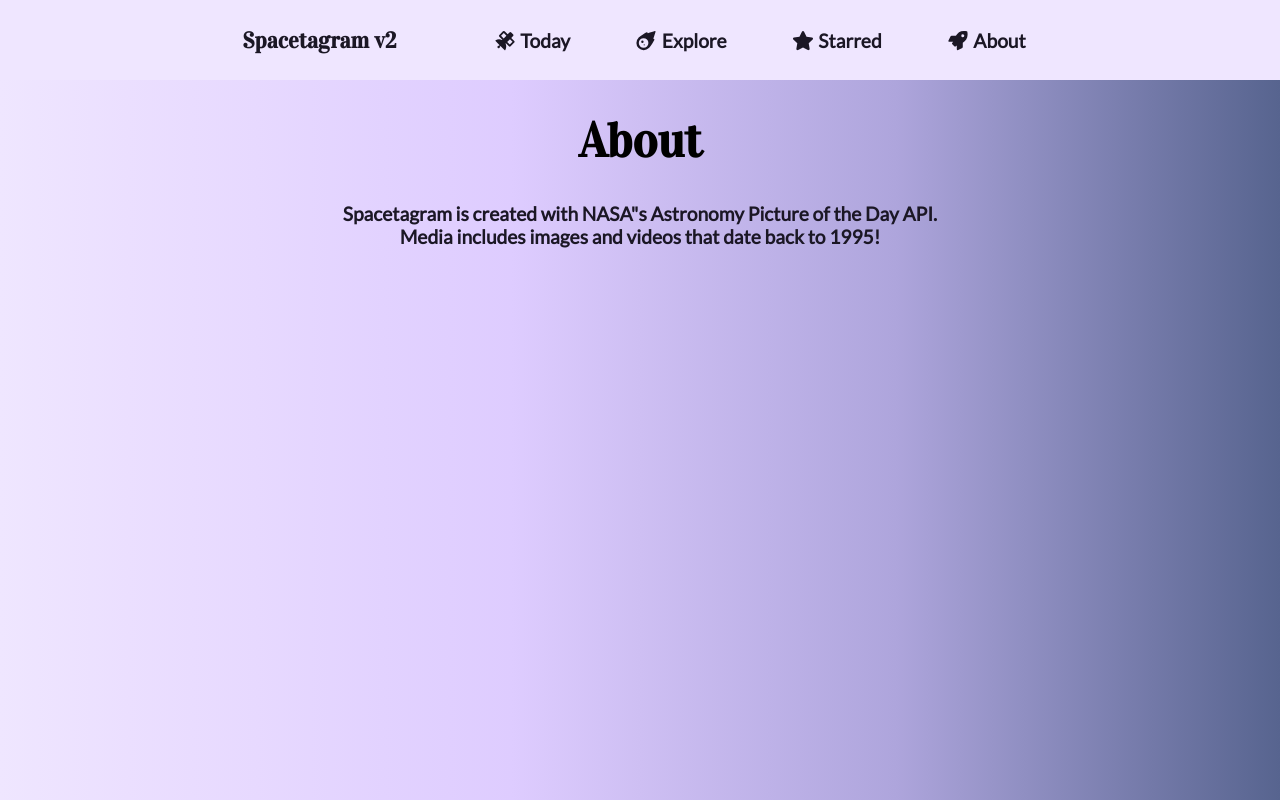
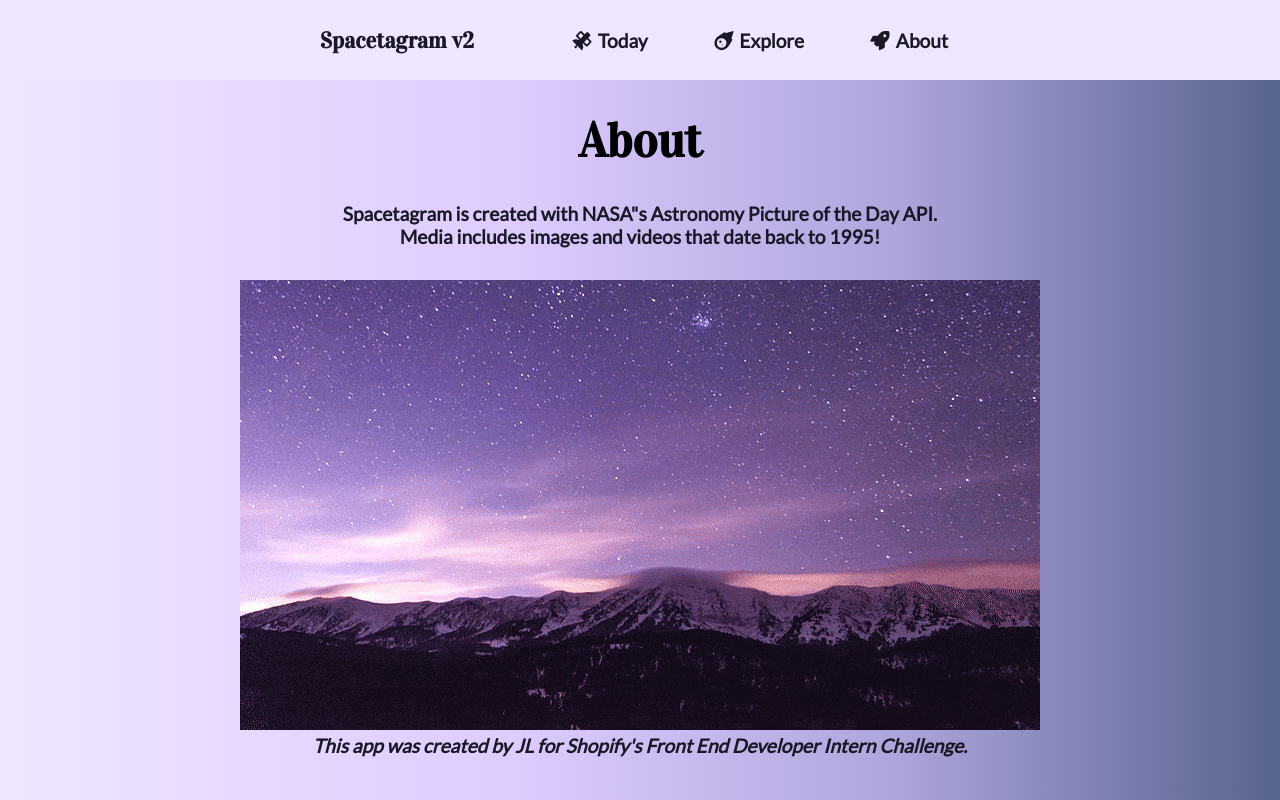
Before and after one commit to JoumanaLaude/spacetagram-v2, a React (Create React App) app: page /about in a window 1280 px wide. Built offline with nearby package versions, Linux system fonts and the light colour scheme; no server answers.

Commit message:
about page, view stars button

```diff
--- a/src/App.css
+++ b/src/App.css
@@ -107,6 +107,10 @@ a:hover {
   color: #3c4f76;
 }
 
+.gif {
+  padding: 0 2rem;
+}
+
 @media only screen and (max-width: 700px) {
   .nav-menu {
     background: #efe6ff;
--- a/src/components/About.js
+++ b/src/components/About.js
@@ -1,5 +1,6 @@
 import React from "react";
 import Navigation from "./Navigation";
+import gif from "./stars-gif.gif";
 
 export default function About() {
     return (
@@ -9,6 +10,8 @@ export default function About() {
                 <h1>About</h1>
                 <p>Spacetagram is created with NASA"s Astronomy Picture of the Day API.
                     <br />Media includes images and videos that date back to 1995!</p>
+                <img src={gif} alt="anime space gif" className="gif" />
+                <p><em>This app was created by JL for Shopify's Front End Developer Intern Challenge.</em></p>
             </section>
         </>
     )
--- a/src/components/Explore.js
+++ b/src/components/Explore.js
@@ -4,7 +4,7 @@ import StarButton from "../StarButton";
 import styled from "styled-components";
 import ModalImage from "react-modal-image";
 import { FontAwesomeIcon } from "@fortawesome/react-fontawesome";
-import { faStar } from "@fortawesome/free-solid-svg-icons";
+import { faSearch, faStar } from "@fortawesome/free-solid-svg-icons";
 import Top from "./Top";
 
 const apiKey = process.env.REACT_APP_APOD_KEY;
@@ -64,7 +64,7 @@ export default function Explore() {
 
     return (
         <>
-        <Navigation />
+            <Navigation />
             <section>
                 <Box>
                     <h1>Explore</h1>
@@ -72,8 +72,12 @@ export default function Explore() {
                     <button
                         onClick={() => window.location.reload(false)}
                         type="button">
-                        <FontAwesomeIcon icon={faStar} className="fa-fw" /> Explore the Universe<FontAwesomeIcon icon={faStar} className="fa-fw" />
-                    </button><hr />
+                        <FontAwesomeIcon icon={faSearch} className="fa-fw" /> Explore Universe
+                    </button>{' '}
+                    <a href="#starred"><button type="button">
+                        <FontAwesomeIcon icon={faStar} className="fa-fw" /> View Stars
+                    </button></a>
+                    <hr />
                     <Grid>
                         {media.map((item, index) => (
                             <Card key={index}>
--- a/src/components/Navigation.js
+++ b/src/components/Navigation.js
@@ -27,7 +27,7 @@ export default function Navbar() {
                         </NavItem>
                         <NavItem><Link to="/"><FontAwesomeIcon icon={faSatellite} className="fa-fw" /> Today</Link></NavItem>
                         <NavItem><Link to="/explore"><FontAwesomeIcon icon={faMeteor} className="fa-fw" /> Explore</Link></NavItem>
-                        <NavItem><a href="/explore/#starred"><FontAwesomeIcon icon={faStar} className="fa-fw" /> Starred</a></NavItem>
+                        {/* <NavItem><a href="/explore/#starred"><FontAwesomeIcon icon={faStar} className="fa-fw" /> Starred</a></NavItem> */}
                         <NavItem><Link to="/about"><FontAwesomeIcon icon={faRocket} className="fa-fw" /> About</Link></NavItem>
                     </ul>
                 </nav>
--- a/src/landing/Today.js
+++ b/src/landing/Today.js
@@ -21,7 +21,7 @@ export default function Today() {
 
     return (
         <section>
-            <Title>Today ({mediaData.date}) <br /> Let's learn about {mediaData.title}:</Title>
+            <Title>Today ({mediaData.date}) <br /> Let's take a look at {mediaData.title}:</Title>
             <Box>
                 <TodayCard>
                     {mediaData.media_type === "image" ? (
```
Also changed, not shown: src/components/stars-gif.gif (added).
